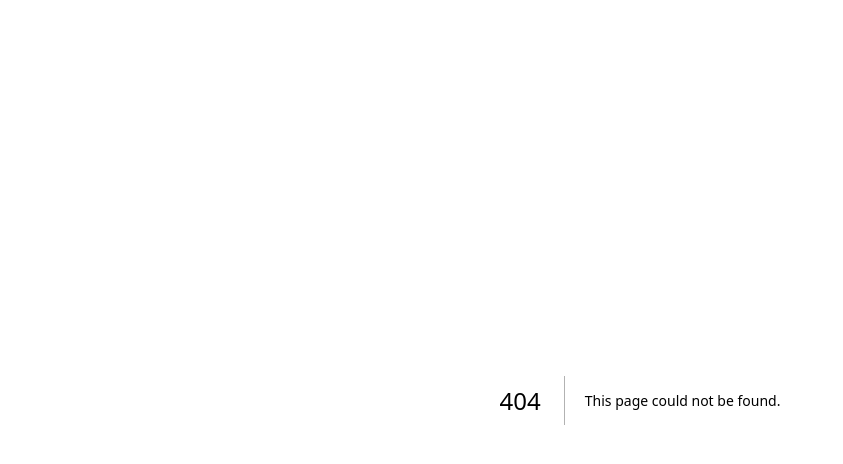
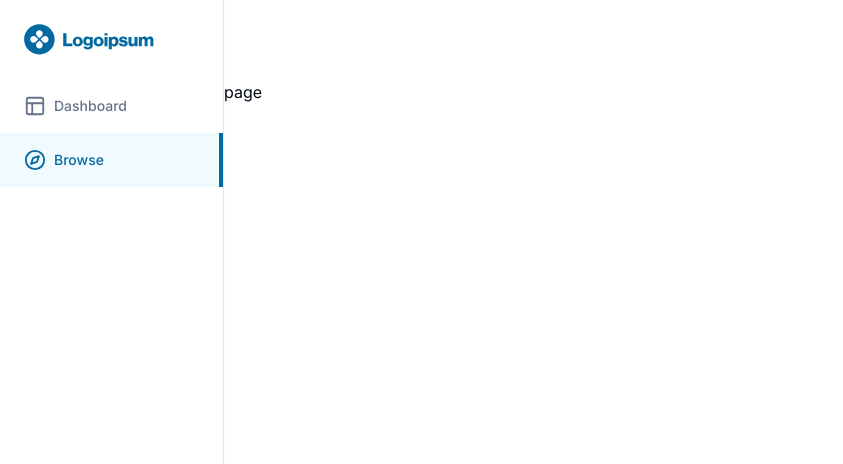
Before and after one commit to a7medhassanmohi/Learning-Platform, a Next.js app: page /search in a window 1280 px wide. Before the commit this address had no page. Shown: the top 464 px of the page, without its empty margins (0-843 px from the left). Built offline with nearby package versions, Linux system fonts and the light colour scheme.

Commit message:
add sideBar

```diff
--- /dev/null
+++ b/app/(dashboard)/(routes)/search/page.tsx
@@ -0,0 +1,11 @@
+import React from 'react'
+
+type Props = {}
+
+const page = (props: Props) => {
+  return (
+    <div>page</div>
+  )
+}
+
+export default page
--- /dev/null
+++ b/app/(dashboard)/_components/SidebarItem.tsx
@@ -0,0 +1,53 @@
+"use client"
+
+import { cn } from '@/lib/utils'
+import { usePathname, useRouter } from 'next/navigation'
+import React, { ElementType } from 'react'
+
+type Props = {
+    icon:ElementType,
+    label:string,
+    href:string
+}
+
+const SidebarItem = ({href,icon:Icon,label}: Props) => {
+    const pathname = usePathname();
+    const router = useRouter();
+    const isActive =
+    (pathname === "/" && href === "/") ||
+    pathname === href ||
+    pathname?.startsWith(`${href}/`);
+    const onClick = () => {
+        router.push(href);
+      }
+  return (
+    <button
+      onClick={onClick}
+      type="button"
+      className={cn(
+        "flex items-center gap-x-2 text-slate-500 text-sm font-[500] pl-6 transition-all hover:text-slate-600 hover:bg-slate-300/20",
+        isActive && "text-sky-700 bg-sky-200/20 hover:bg-sky-200/20 hover:text-sky-700"
+      )}
+    >
+         <div className="flex items-center gap-x-2 py-4">
+        <Icon
+          size={22}
+          className={cn(
+            "text-slate-500",
+            isActive && "text-sky-700"
+          )}
+        />
+        {label}
+      </div>
+      <div
+        className={cn(
+          "ml-auto opacity-0 border-2 border-sky-700 h-full transition-all",
+          isActive && "opacity-100"
+        )}
+      />
+    </button>
+  )
+
+}
+
+export default SidebarItem
--- a/app/(dashboard)/_components/SidebarRoutes.tsx
+++ b/app/(dashboard)/_components/SidebarRoutes.tsx
@@ -1,10 +1,48 @@
+"use client"
+import { BarChart, Compass, Layout, List } from 'lucide-react';
 import React from 'react'
+import SidebarItem from './SidebarItem';
 
 type Props = {}
+const guestRoutes = [
+    {
+      icon: Layout,
+      label: "Dashboard",
+      href: "/",
+    },
+    {
+      icon: Compass,
+      label: "Browse",
+      href: "/search",
+    },
+  ];
+
+  const teacherRoutes = [
+    {
+      icon: List,
+      label: "Courses",
+      href: "/teacher/courses",
+    },
+    {
+      icon: BarChart,
+      label: "Analytics",
+      href: "/teacher/analytics",
+    },
+  ]
 
 const SidebarRoutes = (props: Props) => {
+    const routes = guestRoutes;
   return (
-    <div>SidebarRoutes</div>
+    <div className="flex flex-col w-full">
+       {routes.map((route) => (
+        <SidebarItem
+          key={route.href}
+          icon={route.icon}
+          label={route.label}
+          href={route.href}
+        />
+      ))}
+    </div>
   )
 }
 
```
